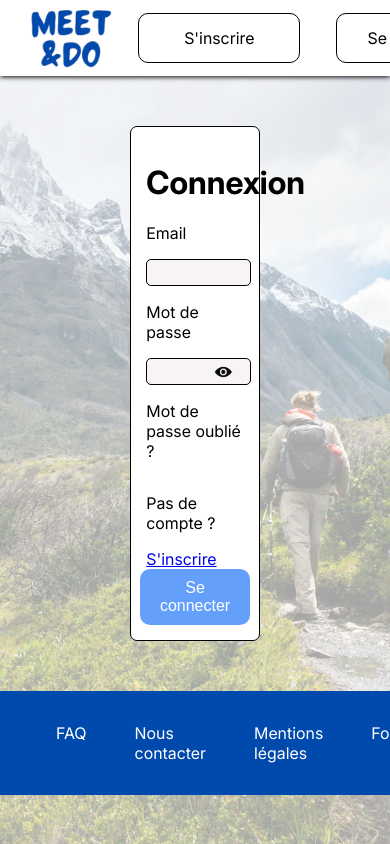
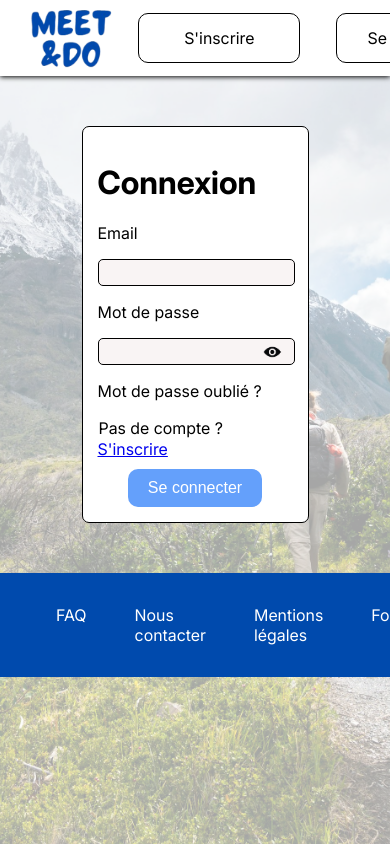
Before and after one commit to integeek/Meet-Do, a PHP site: page /Page/Connexion.html in a window 390 px wide; the page is wider, and only the part inside the window is pictured. Run offline with PHP 8.4, Linux system fonts and the light colour scheme.

Commit message:
📱  connexion responsive

```diff
--- a/Style/Connexion.css
+++ b/Style/Connexion.css
@@ -15,7 +15,7 @@
     border-radius: 7px;
     padding: 15px;
     margin: 50px auto; /* haut/bas et gauche/droite */
-    width: 25%;
+    width: 20%;
 }
 
 .textbox {
@@ -53,6 +53,29 @@
     justify-content: center;
 }
 
-@media screen and (max-width: 768px) {
+@media screen and (max-width: 1024px) {
+    .containerLogin {
+        width: 25%;
+    }
+}
 
+@media screen and (max-width: 830px) {
+    .containerLogin {
+        width: 45%;
+    }
 }
+
+@media screen and (max-width: 520px) {
+    .containerLogin {
+        width: 50%;
+    }
+
+    #pasCompte, #sinscrire {
+        display: inline-block;
+        margin: 1px;
+        text-decoration: none;
+    }
+    #boutonContainer {
+        margin-top: 10px;
+    }
+}
```
